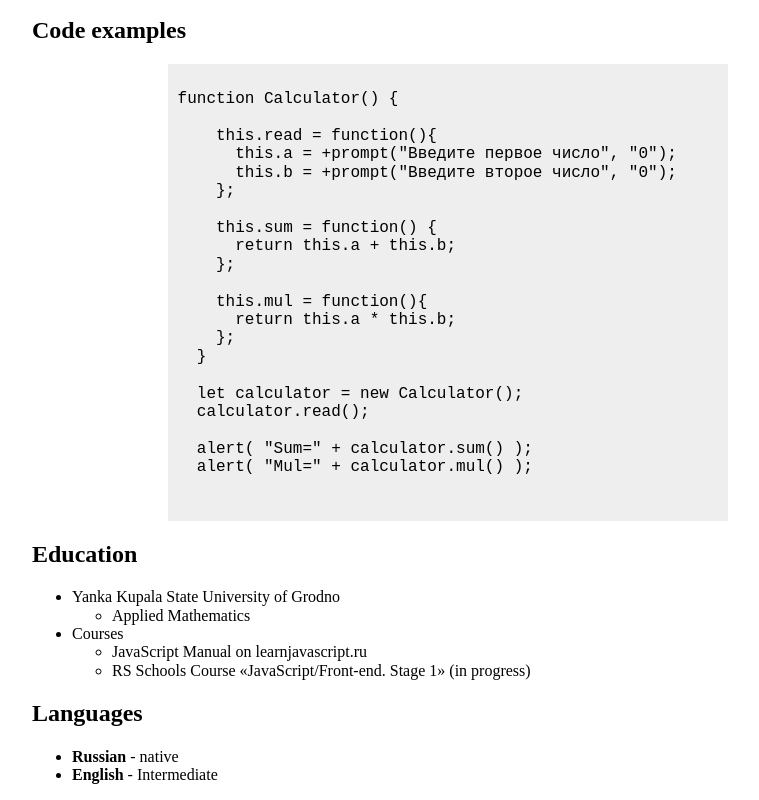
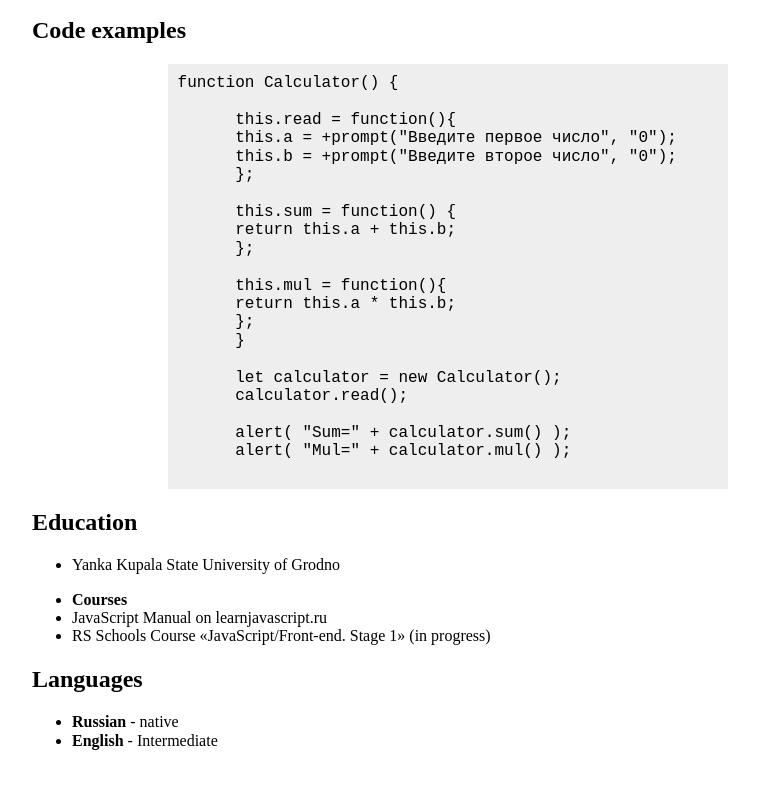
Before and after one commit to BorisDmitriy/rsschool-cv, a plain HTML site: page index.html in a window 1280 px wide. Shown: the part 596-1396 px from the top of the page, without its empty margins (192-951 px from the left). After the commit the page ends 1362 px from the top, so only its background shows below. Drawn offline with nearby package versions, Linux system fonts and the light colour scheme.

Commit message:
feat: edit html, css files

```diff
--- a/css/style.css
+++ b/css/style.css
@@ -17,6 +17,8 @@ div {
 }
 
 .code_example {
+  font-family: "Courier New", monospace;
+  white-space: pre;
   background-color: #eeeeee;
   padding: 10px;
 }
--- a/index.html
+++ b/index.html
@@ -1,19 +1,21 @@
 <!DOCTYPE html>
 <html lang="en">
+
 <head>
-    <meta charset="UTF-8" />
-    <meta name="viewport" content="width=device-width, initial-scale=1.0" />
-    <link
-      rel="stylesheet"
-      href="https://cdnjs.cloudflare.com/ajax/libs/normalize/8.0.1/normalize.min.css"
-    />
-    <link rel="stylesheet" href="css/style.css" />
+  <meta charset="UTF-8">
+  </meta>
+  <meta name="viewport" content="width=device-width, initial-scale=1.0">
+  </meta>
+  <link rel="stylesheet" href="https://cdnjs.cloudflare.com/ajax/libs/normalize/8.0.1/normalize.min.css">
+  </link>
+  <link rel="stylesheet" href="css/style.css">
+  </link>
   <title>Boris CV</title>
 </head>
 
 <body>
   <div class="context_1">
-      <img class="img_foto" src="img/img_foto.png" />
+    <img class="img_foto" alt="foto" src="img/img_foto.png"></img>
     <h1>Borys Dzmitry</h1>
   </div>
   <div class="context_2">
@@ -46,10 +48,7 @@
   </div>
   <div>
     <h2>Code examples</h2>
-      <div class="code_example">
-        <code>
-          <pre>
-function Calculator() {
+    <div class="code_example">function Calculator() {
 
       this.read = function(){
       this.a = +prompt("Введите первое число", "0");
@@ -70,24 +69,18 @@ function Calculator() {
 
       alert( "Sum=" + calculator.sum() );
       alert( "Mul=" + calculator.mul() );
-            </pre
-          >
-        </code>
     </div>
   </div>
   <div>
     <h2>Education</h2>
     <ul>
       <li>Yanka Kupala State University of Grodno</li>
+    </ul>
     <ul>
-          <li>Applied Mathematics</li>
+      <li><b>Courses</b></li>
+      <li>JavaScript Manual on learnjavascript.ru</li>
+      <li>RS Schools Course «JavaScript/Front-end. Stage 1» (in progress)</li>
     </ul>
-        <li>Courses</li>
-        <ul>
-          <li>JavaScript Manual on learnjavascript.ru</li>
-          <li>
-            RS Schools Course «JavaScript/Front-end. Stage 1» (in progress)
-          </li>
     </ul>
     </ul>
   </div>
```
Lines whose indentation alone changed are shown as unchanged.
